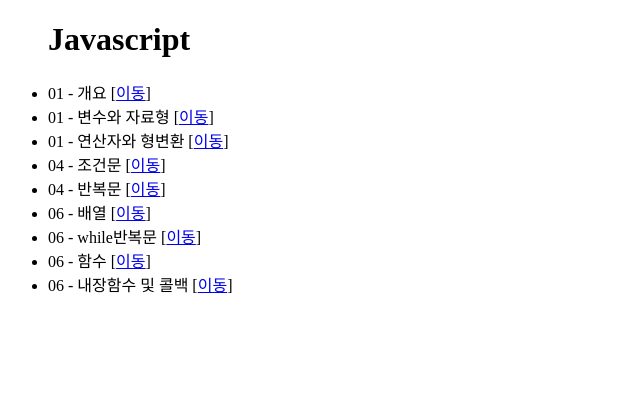
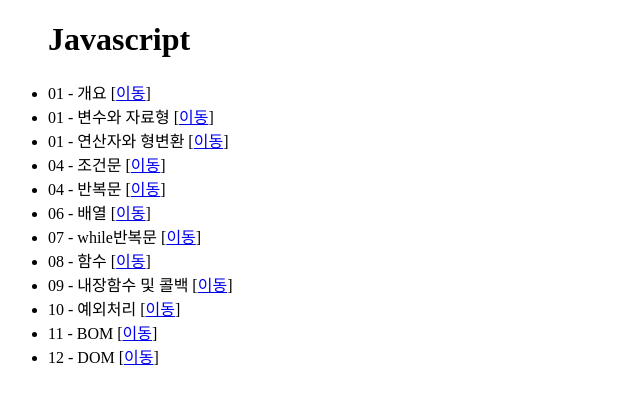
Before and after one commit to nowashrain/frontends, a FastAPI app: page /js/ in a window 1280 px wide. Shown: the top 404 px of the page, without its empty margins (0-640 px from the left). Run offline with FastAPI, Linux system fonts and the light colour scheme.

Commit message:
예외처리

```diff
--- a/app/routes/jscript.py
+++ b/app/routes/jscript.py
@@ -49,3 +49,15 @@
 @jscript_router.get('/callback')
 async def callback(req: Request):
     return templates.TemplateResponse('js/09callback.html', {'request': req})
+
+@jscript_router.get('/except')
+async def exc(req: Request):
+    return templates.TemplateResponse('js/10except.html', {'request': req})
+
+@jscript_router.get('/BOM')
+async def BOM(req: Request):
+    return templates.TemplateResponse('js/11BOM.html', {'request': req})
+
+@jscript_router.get('/DOM')
+async def DOM(req: Request):
+    return templates.TemplateResponse('js/12DOM.html', {'request': req})
--- a/views/templates/js/index.html
+++ b/views/templates/js/index.html
@@ -13,9 +13,12 @@
         <li>04 - 조건문 [<a href="/js/condition">이동</a>]</li>
         <li>04 - 반복문 [<a href="/js/loop">이동</a>]</li>
         <li>06 - 배열 [<a href="/js/array">이동</a>]</li>
-        <li>06 - while반복문 [<a href="/js/while">이동</a>]</li>
-        <li>06 - 함수 [<a href="/js/function">이동</a>]</li>
-        <li>06 - 내장함수 및 콜백 [<a href="/js/callback">이동</a>]</li>
+        <li>07 - while반복문 [<a href="/js/while">이동</a>]</li>
+        <li>08 - 함수 [<a href="/js/function">이동</a>]</li>
+        <li>09 - 내장함수 및 콜백 [<a href="/js/callback">이동</a>]</li>
+        <li>10 - 예외처리 [<a href="/js/except">이동</a>]</li>
+        <li>11 - BOM [<a href="/js/bom">이동</a>]</li>
+        <li>12 - DOM [<a href="/js/dom">이동</a>]</li>
 
 
 </ul>
```
Also changed, not shown: views/templates/js/10except.html (added, +63 -0 lines).
